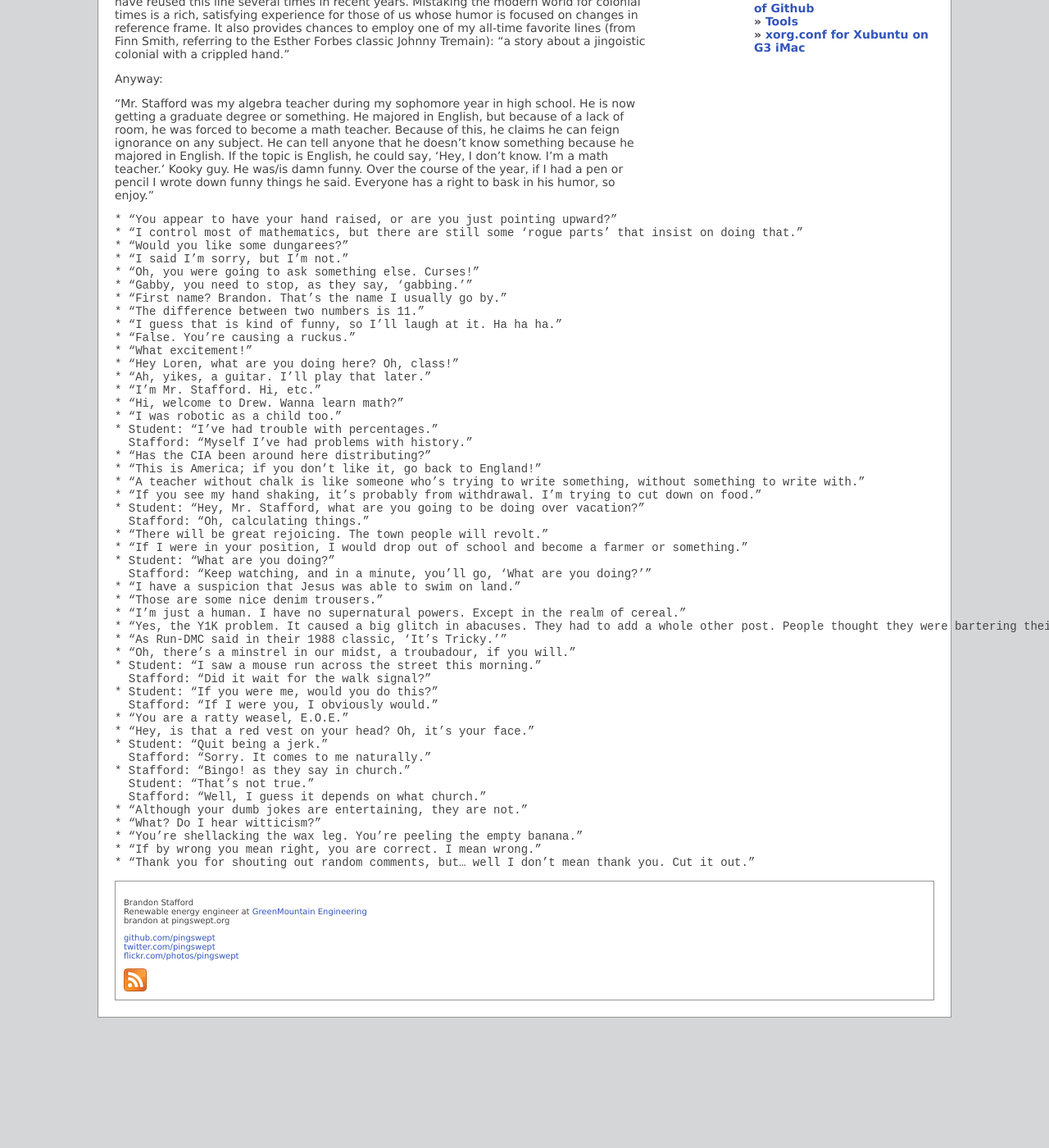
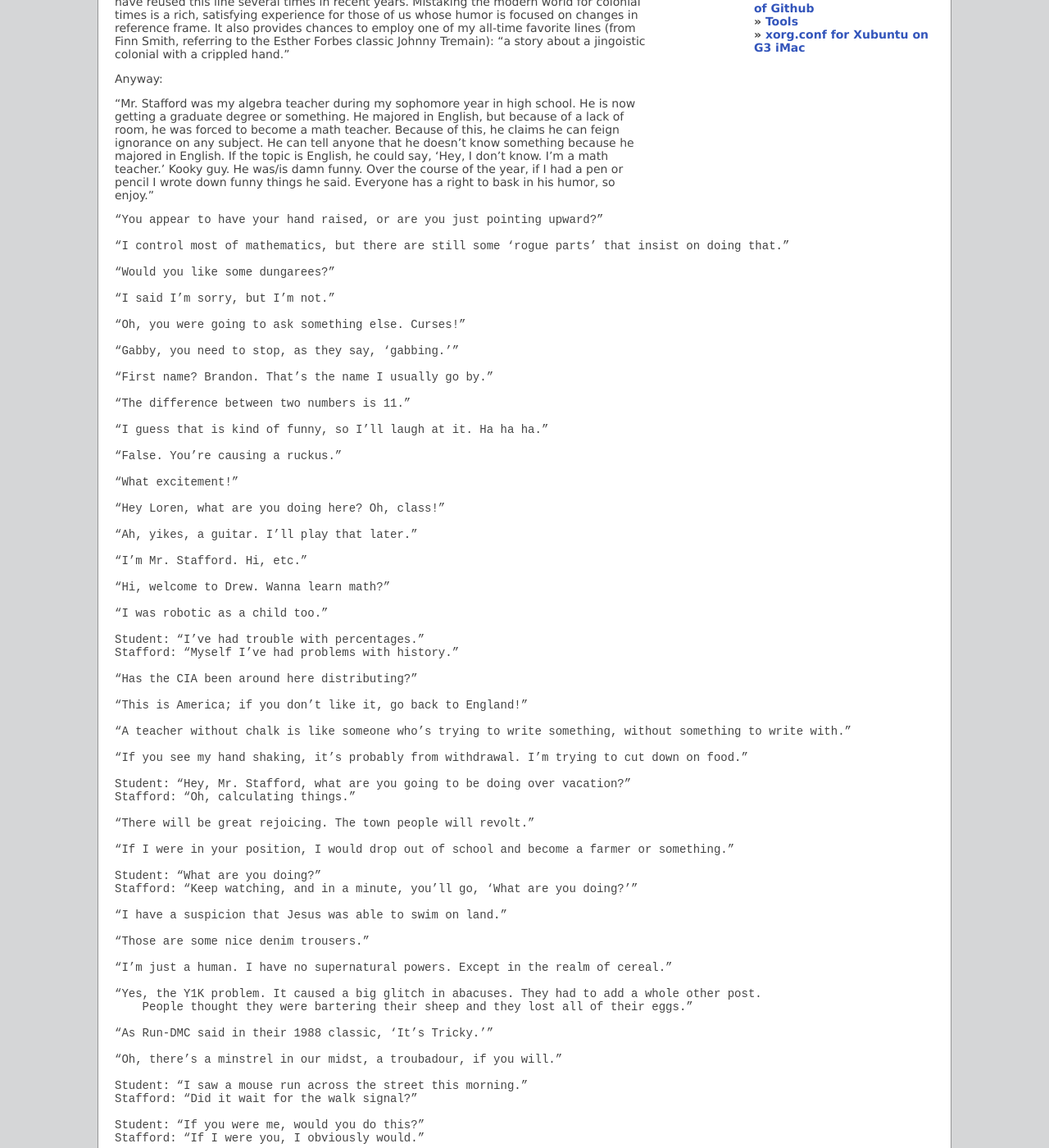
Before and after one commit to pingswept/blog, a Jekyll site: the page built from static/quotes-from-a-former-career.markdown, in a window 1280 px wide and 1400 px high, scrolled down 468 px. Shown: the whole window at 82% size. Built offline with Jekyll 4.4.1, drawn with Linux system fonts in a browser that asks for light colours; before the commit the page ends 1729 px from its top, so only the background shows below that; some of the changed text lies outside the part shown.

Commit message:
Fixed formatting on a few pages, added Disqus comments, removed some unused images

```diff
--- a/_layouts/default.html
+++ b/_layouts/default.html
@@ -11,7 +11,10 @@
         <link href="http://pingswept.org/feed" rel="alternate" title="pingswept.org" type="application/rss+xml" />
         <link rel="stylesheet" href="/css/style.css" type="text/css" media="screen, projection" />
         <link rel="stylesheet" href="/css/syntax.css" type="text/css" />
+        <script type="text/javascript">
+            var disqus_developer = 1;
 
+        </script>
     </head>
     <body>
         <div id="column">
--- a/_layouts/post.html
+++ b/_layouts/post.html
@@ -4,4 +4,9 @@
 <div id="post">
     <h2>{{ page.title }}</h2> &raquo; {{ page.date | date_to_string }}
     {{ content }}
+    <hr />
+    <div id="disqus_thread"></div>
+    <script type="text/javascript" src="http://pingswept.disqus.com/embed.js"></script>
+    <noscript><a href="http://pingswept.disqus.com/?url=ref">View the discussion thread.</a></noscript>
+    <a href="http://disqus.com" class="dsq-brlink">blog comments powered by <span class="logo-disqus">Disqus</span></a>
 </div>
--- a/static/quotes-from-a-former-career.markdown
+++ b/static/quotes-from-a-former-career.markdown
@@ -13,53 +13,95 @@
 
 “Mr. Stafford was my algebra teacher during my sophomore year in high school. He is now getting a graduate degree or something. He majored in English, but because of a lack of room, he was forced to become a math teacher. Because of this, he claims he can feign ignorance on any subject. He can tell anyone that he doesn’t know something because he majored in English. If the topic is English, he could say, ‘Hey, I don’t know. I’m a math teacher.’ Kooky guy. He was/is damn funny. Over the course of the year, if I had a pen or pencil I wrote down funny things he said. Everyone has a right to bask in his humor, so enjoy.”
 
-    * “You appear to have your hand raised, or are you just pointing upward?”
-    * “I control most of mathematics, but there are still some ‘rogue parts’ that insist on doing that.”
-    * “Would you like some dungarees?”
-    * “I said I’m sorry, but I’m not.”
-    * “Oh, you were going to ask something else. Curses!”
-    * “Gabby, you need to stop, as they say, ‘gabbing.’”
-    * “First name? Brandon. That’s the name I usually go by.”
-    * “The difference between two numbers is 11.”
-    * “I guess that is kind of funny, so I’ll laugh at it. Ha ha ha.”
-    * “False. You’re causing a ruckus.”
-    * “What excitement!”
-    * “Hey Loren, what are you doing here? Oh, class!”
-    * “Ah, yikes, a guitar. I’ll play that later.”
-    * “I’m Mr. Stafford. Hi, etc.”
-    * “Hi, welcome to Drew. Wanna learn math?”
-    * “I was robotic as a child too.”
-    * Student: “I’ve had trouble with percentages.”
-      Stafford: “Myself I’ve had problems with history.”
-    * “Has the CIA been around here distributing?”
-    * “This is America; if you don’t like it, go back to England!”
-    * “A teacher without chalk is like someone who’s trying to write something, without something to write with.”
-    * “If you see my hand shaking, it’s probably from withdrawal. I’m trying to cut down on food.”
-    * Student: “Hey, Mr. Stafford, what are you going to be doing over vacation?”
-      Stafford: “Oh, calculating things.”
-    * “There will be great rejoicing. The town people will revolt.”
-    * “If I were in your position, I would drop out of school and become a farmer or something.”
-    * Student: “What are you doing?”
-      Stafford: “Keep watching, and in a minute, you’ll go, ‘What are you doing?’”
-    * “I have a suspicion that Jesus was able to swim on land.”
-    * “Those are some nice denim trousers.”
-    * “I’m just a human. I have no supernatural powers. Except in the realm of cereal.”
-    * “Yes, the Y1K problem. It caused a big glitch in abacuses. They had to add a whole other post. People thought they were bartering their sheep and they lost all of their eggs.”
-    * “As Run-DMC said in their 1988 classic, ‘It’s Tricky.’”
-    * “Oh, there’s a minstrel in our midst, a troubadour, if you will.”
-    * Student: “I saw a mouse run across the street this morning.”
-      Stafford: “Did it wait for the walk signal?”
-    * Student: “If you were me, would you do this?”
-      Stafford: “If I were you, I obviously would.”
-    * “You are a ratty weasel, E.O.E.”
-    * “Hey, is that a red vest on your head? Oh, it’s your face.”
-    * Student: “Quit being a jerk.”
-      Stafford: “Sorry. It comes to me naturally.”
-    * Stafford: “Bingo! as they say in church.”
-      Student: “That’s not true.”
-      Stafford: “Well, I guess it depends on what church.”
-    * “Although your dumb jokes are entertaining, they are not.”
-    * “What? Do I hear witticism?”
-    * “You’re shellacking the wax leg. You’re peeling the empty banana.”
-    * “If by wrong you mean right, you are correct. I mean wrong.”
-    * “Thank you for shouting out random comments, but… well I don’t mean thank you. Cut it out.”
+    “You appear to have your hand raised, or are you just pointing upward?”
+
+    “I control most of mathematics, but there are still some ‘rogue parts’ that insist on doing that.”
+
+    “Would you like some dungarees?”
+
+    “I said I’m sorry, but I’m not.”
+
+    “Oh, you were going to ask something else. Curses!”
+
+    “Gabby, you need to stop, as they say, ‘gabbing.’”
+
+    “First name? Brandon. That’s the name I usually go by.”
+
+    “The difference between two numbers is 11.”
+
+    “I guess that is kind of funny, so I’ll laugh at it. Ha ha ha.”
+
+    “False. You’re causing a ruckus.”
+
+    “What excitement!”
+
+    “Hey Loren, what are you doing here? Oh, class!”
+
+    “Ah, yikes, a guitar. I’ll play that later.”
+
+    “I’m Mr. Stafford. Hi, etc.”
+
+    “Hi, welcome to Drew. Wanna learn math?”
+
+    “I was robotic as a child too.”
+
+    Student: “I’ve had trouble with percentages.”
+    Stafford: “Myself I’ve had problems with history.”
+
+    “Has the CIA been around here distributing?”
+
+    “This is America; if you don’t like it, go back to England!”
+
+    “A teacher without chalk is like someone who’s trying to write something, without something to write with.”
+
+    “If you see my hand shaking, it’s probably from withdrawal. I’m trying to cut down on food.”
+
+    Student: “Hey, Mr. Stafford, what are you going to be doing over vacation?”
+    Stafford: “Oh, calculating things.”
+
+    “There will be great rejoicing. The town people will revolt.”
+
+    “If I were in your position, I would drop out of school and become a farmer or something.”
+
+    Student: “What are you doing?”
+    Stafford: “Keep watching, and in a minute, you’ll go, ‘What are you doing?’”
+
+    “I have a suspicion that Jesus was able to swim on land.”
+
+    “Those are some nice denim trousers.”
+
+    “I’m just a human. I have no supernatural powers. Except in the realm of cereal.”
+
+    “Yes, the Y1K problem. It caused a big glitch in abacuses. They had to add a whole other post.
+        People thought they were bartering their sheep and they lost all of their eggs.”
+
+    “As Run-DMC said in their 1988 classic, ‘It’s Tricky.’”
+
+    “Oh, there’s a minstrel in our midst, a troubadour, if you will.”
+
+    Student: “I saw a mouse run across the street this morning.”
+    Stafford: “Did it wait for the walk signal?”
+
+    Student: “If you were me, would you do this?”
+    Stafford: “If I were you, I obviously would.”
+
+    “You are a ratty weasel, E.O.E.”
+
+    “Hey, is that a red vest on your head? Oh, it’s your face.”
+
+    Student: “Quit being a jerk.”
+    Stafford: “Sorry. It comes to me naturally.”
+
+    Stafford: “Bingo! as they say in church.”
+    Student: “That’s not true.”
+    Stafford: “Well, I guess it depends on what church.”
+
+    “Although your dumb jokes are entertaining, they are not.”
+
+    “What? Do I hear witticism?”
+
+    “You’re shellacking the wax leg. You’re peeling the empty banana.”
+
+    “If by wrong you mean right, you are correct. I mean wrong.”
+
+    “Thank you for shouting out random comments, but… well I don’t mean thank you. Cut it out.”
```
Also changed, not shown: static/pcb-checklist.markdown (+14 -14 lines), static/the-four-commandments-of-github.markdown (+6 -6 lines), googleb195151255f66071.html (added), images/2009/Screenshot-Gould-Electronics-solar-thermal-from-NREL-paper-150x150.png (deleted), images/2009/blender-2.5-150x150.png (deleted), images/2009/differentiated-150x150.jpg (deleted), images/2009/edged_garden-150x150.jpg (deleted), images/2009/grim_power_embodied_as_an_edger-150x150.jpg (deleted), images/2009/linearized-150x150.jpg (deleted), images/2009/redlined-150x150.jpg (deleted), images/2009/sample-150x150.png (deleted), images/2009/spherical-150x150.jpg (deleted), images/2009/watercool_chart_2009-09-26-150x150.png (deleted).
